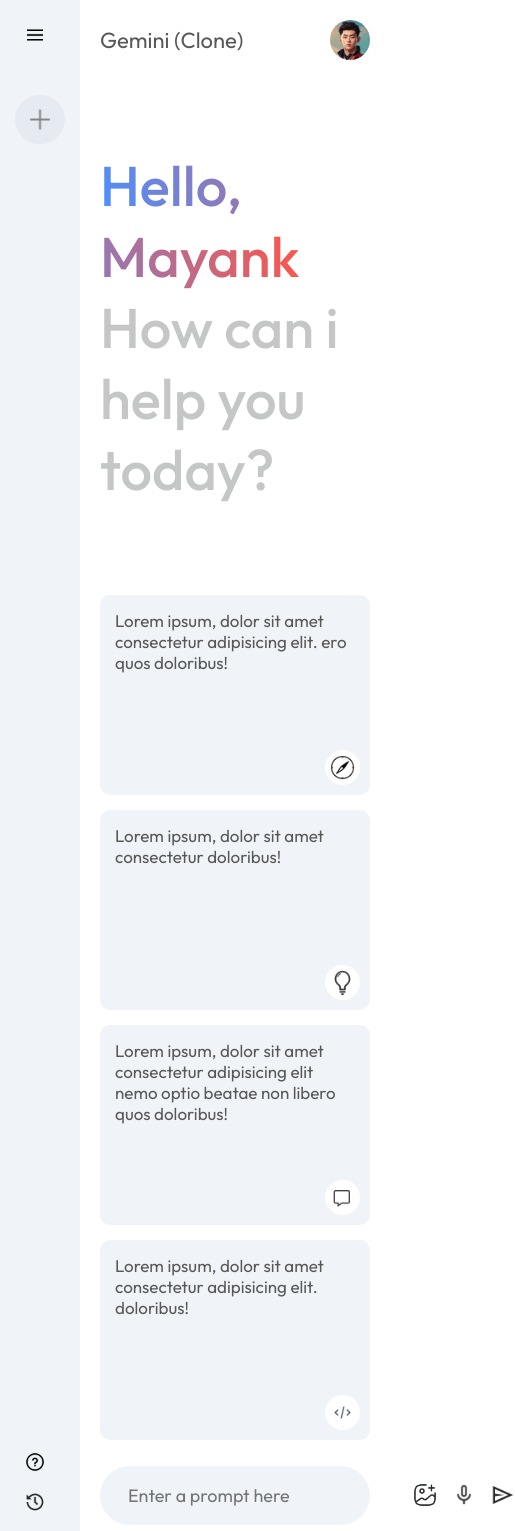
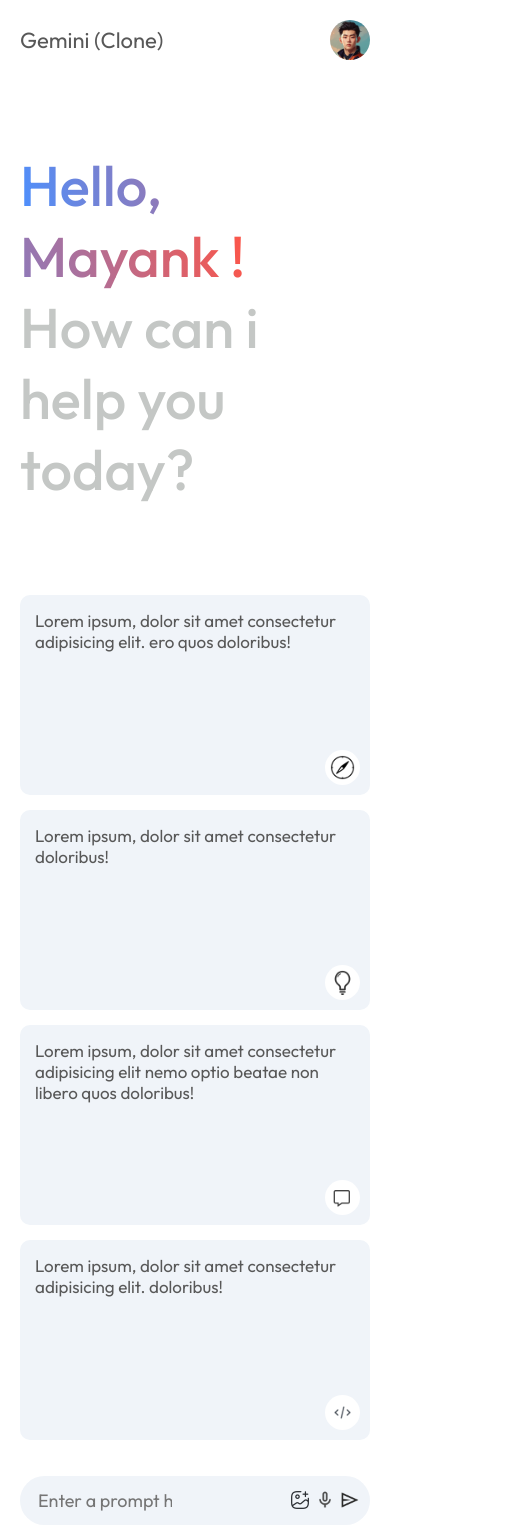
Before and after one commit to mayankmehta19032003/gemini-clone, a React (Vite) app: page / in a window 390 px wide. Shown: the top 1531 px of the page, 515 px wide, since content can reach past the window. Built offline with nearby package versions, Linux system fonts and the light colour scheme; no server answers.

Commit message:
update content site

```diff
--- a/src/components/Main/Main.css
+++ b/src/components/Main/Main.css
@@ -173,3 +173,19 @@
         background-position: 800px 0px;
     }
 }
+
+@media (max-width:600px){
+    .main-bottom input{
+        flex: none;
+        width: 150px;
+    }
+    .main-bottom img{
+        width: 20px;
+    }
+    .search-box {
+        padding: 5px 10px;
+    }
+    .search-box div{
+        gap:5px;
+    }
+}
--- a/src/components/Main/Main.jsx
+++ b/src/components/Main/Main.jsx
@@ -15,7 +15,7 @@
             </div>
             <div className="main-container">
                 {!showResult ? <><div className="greet">
-                    <p><span>Hello, Mayank</span></p>
+                    <p><span>Hello, Mayank !</span></p>
                     <p>How can i help you today?</p>
                 </div>
                     <div className="cards">
--- a/src/components/Sidebar/Sidebar.css
+++ b/src/components/Sidebar/Sidebar.css
@@ -64,3 +64,9 @@
     padding-right: 10px;
     cursor: pointer;
 }
+
+@media (max-width : 600px){
+    .sidebar{
+        display: none;
+    }
+}
--- a/src/index.css
+++ b/src/index.css
@@ -10,4 +10,14 @@
 #root{
   min-height: 100vh;
   display: flex;
+  animation: fadeIn 1.5s;
 }
+
+@keyframes fadeIn {
+  0%{
+    opacity: 0;
+  }
+  100%{
+    opacity: 1;
+  }
+}
```
